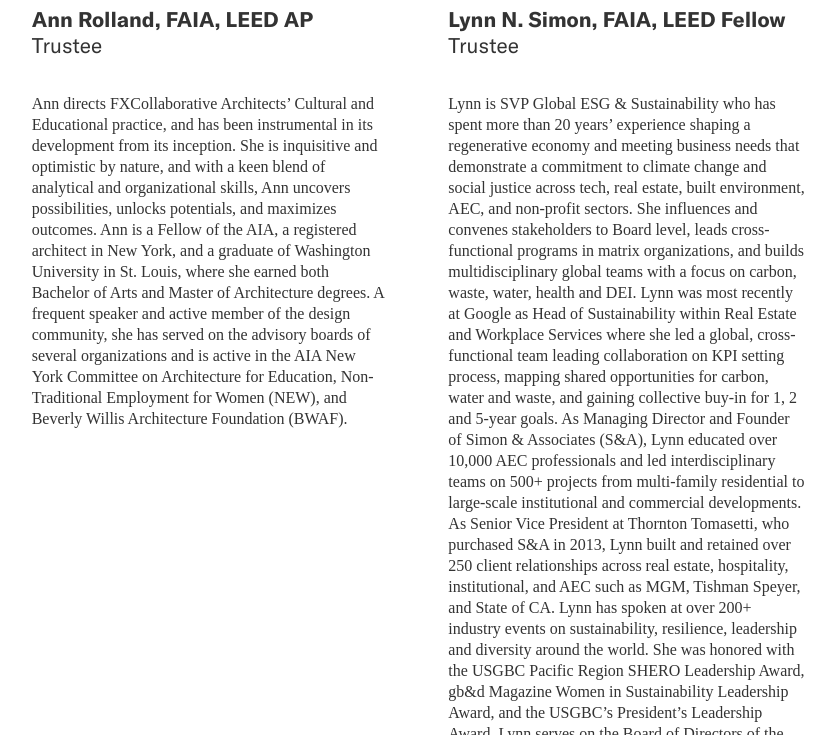
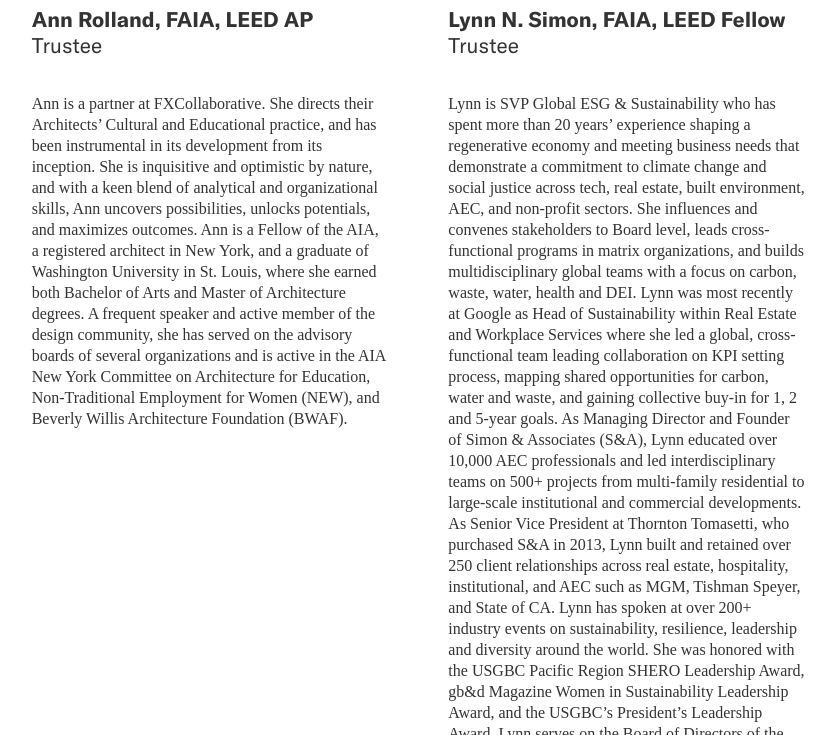
Before and after one commit to jengalas/bwaf-bbw, a Jekyll site: the page built from about/boardandstaff.md, in a window 1280 px wide and 900 px high, scrolled down 7707 px, cut to the strip 165-900 px from the top of the window. Shown: the whole strip, without its empty margins (445-1280 px from the left). Built offline with Jekyll 4.4.1, drawn with Linux system fonts in a browser that asks for light colours; nearby versions of some CDN libraries; some web fonts are replaced.

Commit message:
Update from Forestry.io Virginia Eskridge updated about/boardandstaff.md

```diff
--- a/about/boardandstaff.md
+++ b/about/boardandstaff.md
@@ -216,17 +216,17 @@ page_blocks:
   - title: Ann Rolland, FAIA, LEED AP
     title_role: Trustee
     image: "/v1618330597/ARolland_web_farbmn.jpg"
-    description: Ann directs FXCollaborative Architects’ Cultural and Educational
-      practice, and has been instrumental in its development from its inception. She
-      is inquisitive and optimistic by nature, and with a keen blend of analytical
-      and organizational skills, Ann uncovers possibilities, unlocks potentials, and
-      maximizes outcomes. Ann is a Fellow of the AIA, a registered architect in New
-      York, and a graduate of Washington University in St. Louis, where she earned
-      both Bachelor of Arts and Master of Architecture degrees. A frequent speaker
-      and active member of the design community, she has served on the advisory boards
-      of several organizations and is active in the AIA New York Committee on Architecture
-      for Education, Non-Traditional Employment for Women (NEW), and Beverly Willis
-      Architecture Foundation (BWAF).
+    description: Ann is a partner at FXCollaborative. She directs their Architects’
+      Cultural and Educational practice, and has been instrumental in its development
+      from its inception. She is inquisitive and optimistic by nature, and with a
+      keen blend of analytical and organizational skills, Ann uncovers possibilities,
+      unlocks potentials, and maximizes outcomes. Ann is a Fellow of the AIA, a registered
+      architect in New York, and a graduate of Washington University in St. Louis,
+      where she earned both Bachelor of Arts and Master of Architecture degrees. A
+      frequent speaker and active member of the design community, she has served on
+      the advisory boards of several organizations and is active in the AIA New York
+      Committee on Architecture for Education, Non-Traditional Employment for Women
+      (NEW), and Beverly Willis Architecture Foundation (BWAF).
   - title: Lynn N. Simon, FAIA, LEED Fellow
     title_role: Trustee
     image: "/v1643050030/LNSimonheadshot_qp6xvg.jpg"
```
